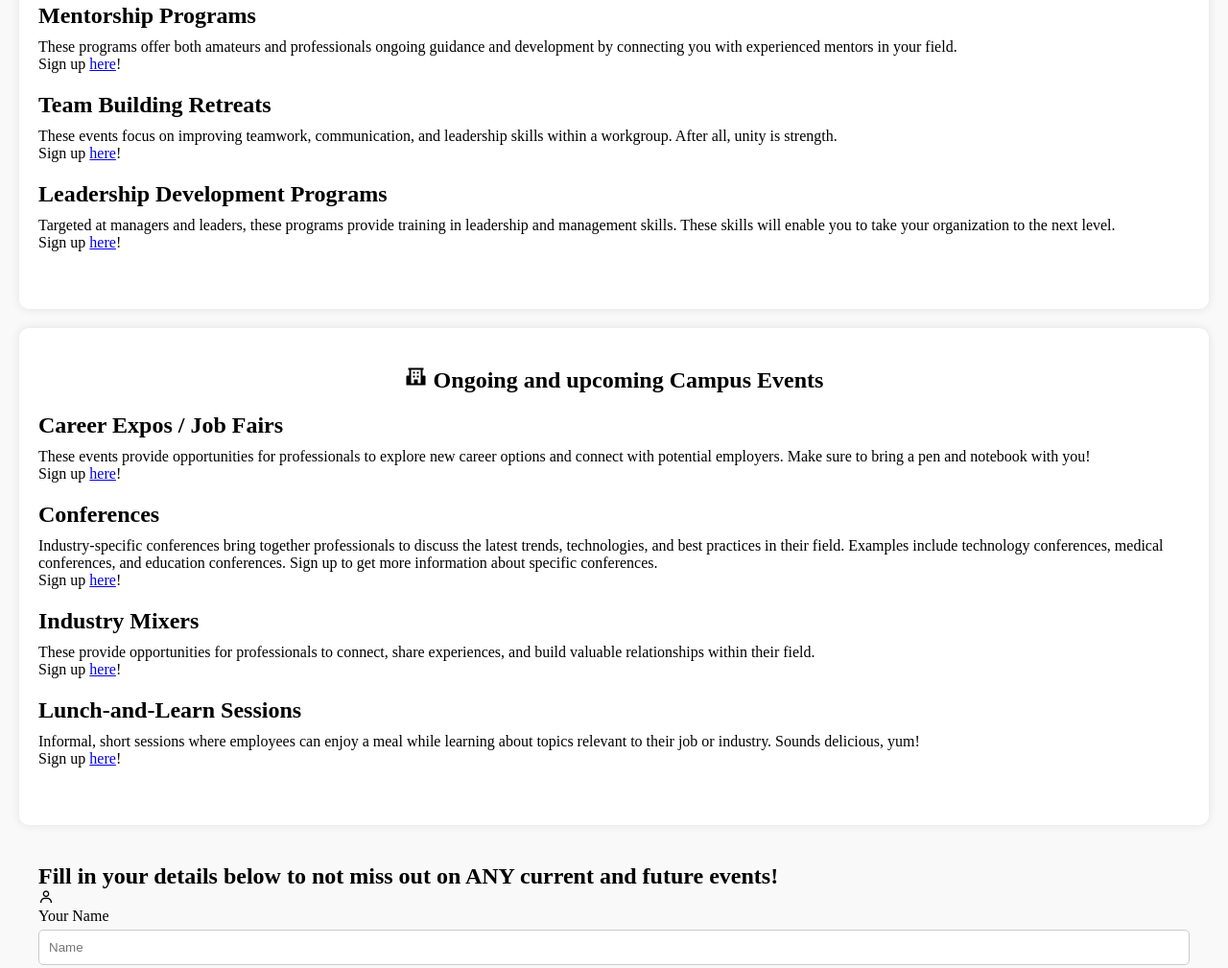
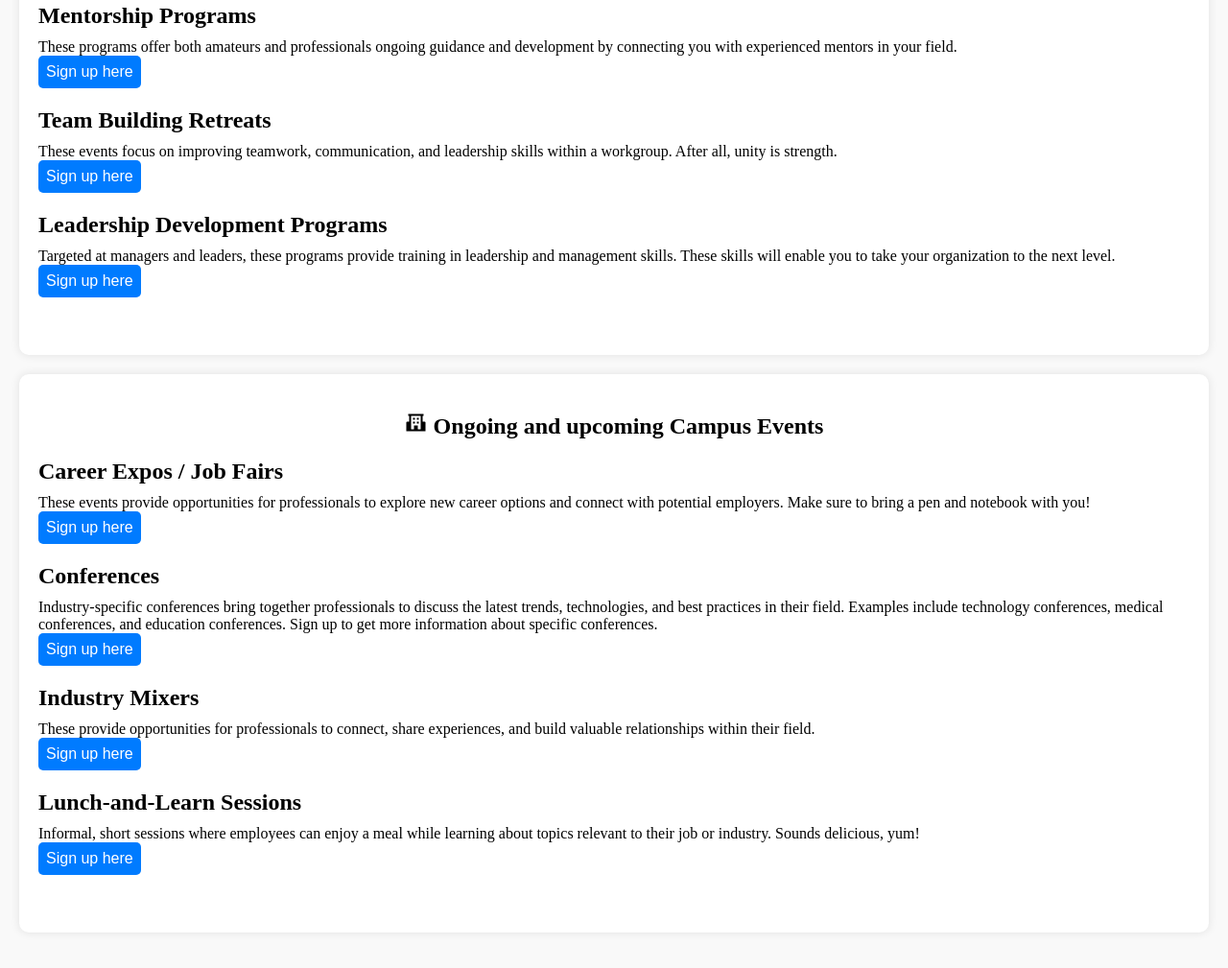
Before and after one commit to JesseKiguta/alu_html-css-contest-group14, a plain HTML site: page index.html in a window 1280 px wide. Shown: the part 1106-2115 px from the top of the page at 96% size. Drawn offline with nearby package versions, Linux system fonts and the light colour scheme.

Commit message:
Building

```diff
--- a/index.html
+++ b/index.html
@@ -11,6 +11,7 @@
 <body>
     <!---hero sectio--->
     <header class="background">
+        <div>
             <h1>Alumni Events Hub
                 <i class='bx bxs-graduation'></i>
             </h1>
@@ -24,6 +25,7 @@
                         <li><a href="contacts.html">Contact us</a></li>
                     </ul>
                 </nav>
+            </div>
         </div>
 
     </header>
@@ -77,17 +79,17 @@
             <div>
                 <h2>Mentorship Programs</h2>
                 <p>These programs offer both amateurs and professionals ongoing guidance and development by connecting you with experienced mentors in your field.</p>
-                <p>Sign up <a href="contacts.html">here</a>!</p>
+                <a href="contacts.html"></a><button>Sign up here</button></a>
             </div>
             <div>
                 <h2>Team Building Retreats</h2>
                 <p>These events focus on improving teamwork, communication, and leadership skills within a workgroup. After all, unity is strength.</p>
-                <p>Sign up <a href="contacts.html">here</a>!</p>
+                <a href="contacts.html"></a><button>Sign up here</button></a>
             </div>
             <div>
                 <h2>Leadership Development Programs</h2>
                 <p>Targeted at managers and leaders, these programs provide training in leadership and management skills. These skills will enable you to take your organization to the next level.</p>
-                <p>Sign up <a href="contacts.html">here</a>!</p>
+                <a href="contacts.html"></a><button>Sign up here</button></a>
             </div>
         </section>
 
@@ -96,22 +98,22 @@
             <div>
                 <h2>Career Expos / Job Fairs</h2>
                 <p>These events provide opportunities for professionals to explore new career options and connect with potential employers. Make sure to bring a pen and notebook with you!</p>
-                <p>Sign up <a href="contacts.html">here</a>!</p>
+                <a href="contacts.html"></a><button>Sign up here</button></a>
             </div>
             <div>
                 <h2>Conferences</h2>
                 <p>Industry-specific conferences bring together professionals to discuss the latest trends, technologies, and best practices in their field. Examples include technology conferences, medical conferences, and education conferences. Sign up to get more information about specific conferences.</p>
-                <p>Sign up <a href="contacts.html">here</a>!</p>
+                <a href="contacts.html"></a><button>Sign up here</button></a>
             </div>
             <div>
                 <h2>Industry Mixers</h2>
                 <p>These provide opportunities for professionals to connect, share experiences, and build valuable relationships within their field.</p>
-                <p>Sign up <a href="contacts.html">here</a>!</p>
+                <a href="contacts.html"></a><button>Sign up here</button></a>
             </div>
             <div>
                 <h2>Lunch-and-Learn Sessions</h2>
                 <p>Informal, short sessions where employees can enjoy a meal while learning about topics relevant to their job or industry. Sounds delicious, yum!</p>
-                <p>Sign up <a href="contacts.html">here</a>!</p>
+                <a href="contacts.html"></a><button>Sign up here</button></a>
             </div>
         </section>
         <!--contacts-->
--- a/style.css
+++ b/style.css
@@ -22,6 +22,13 @@ header.background {
     padding: 80px 20px;
     text-align: center;
     height: 60vh;
+    display: flex;
+    justify-content: center;
+    align-items: center;
+}
+
+nav {
+
 }
 
 nav ul {
@@ -148,6 +155,16 @@ form select {
     border-radius: 5px;
 }
 
+div button {
+    padding: 8px 8px;
+    background-color: #007BFF;
+    color: white;
+    border: none;
+    border-radius: 5px;
+    cursor: pointer;
+    font-size: 16px;
+}
+
 form button {
     padding: 15px 30px;
     background-color: #007BFF;
```
Lines whose indentation alone changed are shown as unchanged.
